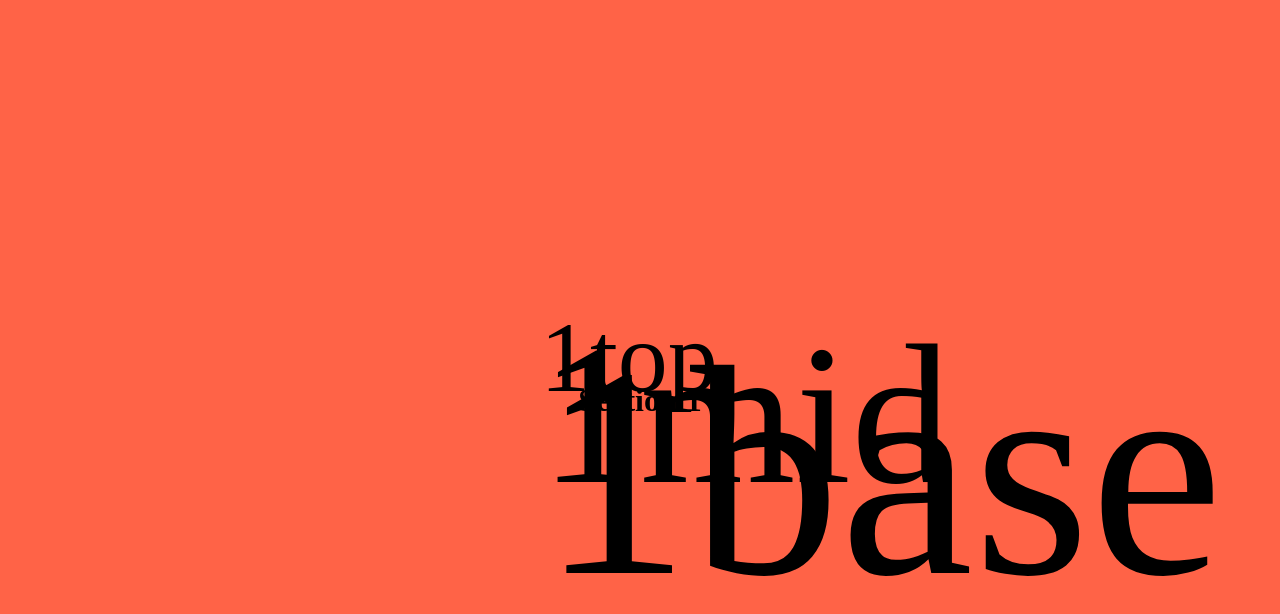
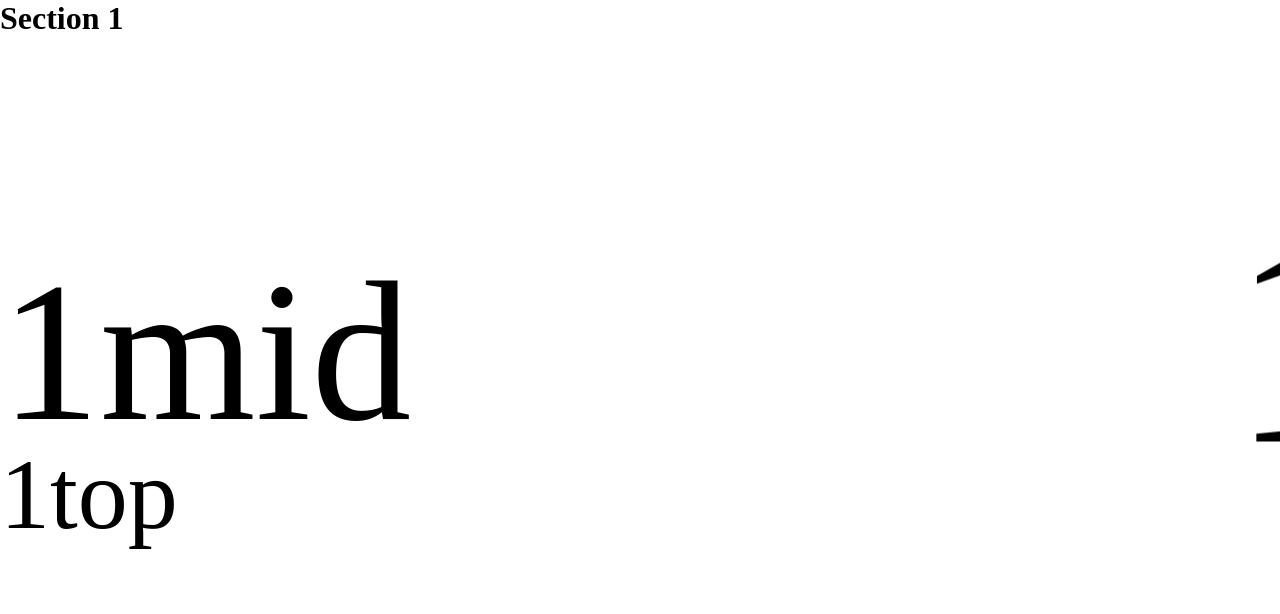
Before and after one commit to k-rewd/portfo, a React (Vite) app: page / in a window 1280 px wide. Shown: the top 614 px of the page. Built offline with nearby package versions, Linux system fonts and the light colour scheme.

Commit message:
might be onto something

```diff
--- a/src/styles.css
+++ b/src/styles.css
@@ -36,7 +36,7 @@ ul {
 .wrapper {
   display: flex;
   flex-direction: row;
-  width: 300vw; /* set to number of sections x 100vh*/
+  width: 100vw; /* set to number of sections x 100vh*/
   transform: rotate(90deg) translateY(-100vh);
   transform-origin: top left;
 }
@@ -55,26 +55,24 @@ ul {
   position: relative;
   transform-style: preserve-3d;
 
-  display: flex;
-  justify-content: center;
-  align-items: center;
-  flex-direction: column;
+
 
 }
 .parallax_group.intro_screen {
-  background-color: tomato;
+
 }
 
 .parallax_layer {
   height: 200px;
   width: 200px;
-  position: absolute;
+  position: relative;
+
 }
 
 
 /* scale calc: 1 + ((Z transform val * -1) / perspective) */
 .parallax_layer.base_layer {
-  transform: translateZ(-300px) scale();
+  transform: translateZ(-300px) scale(2);
 }
 
 
@@ -96,6 +94,7 @@ ul {
 
 #section-2 > .base_layer {
   background-color: red;
+
 }
 #section-2 > .mid_layer {
   background-color: orange;
```
